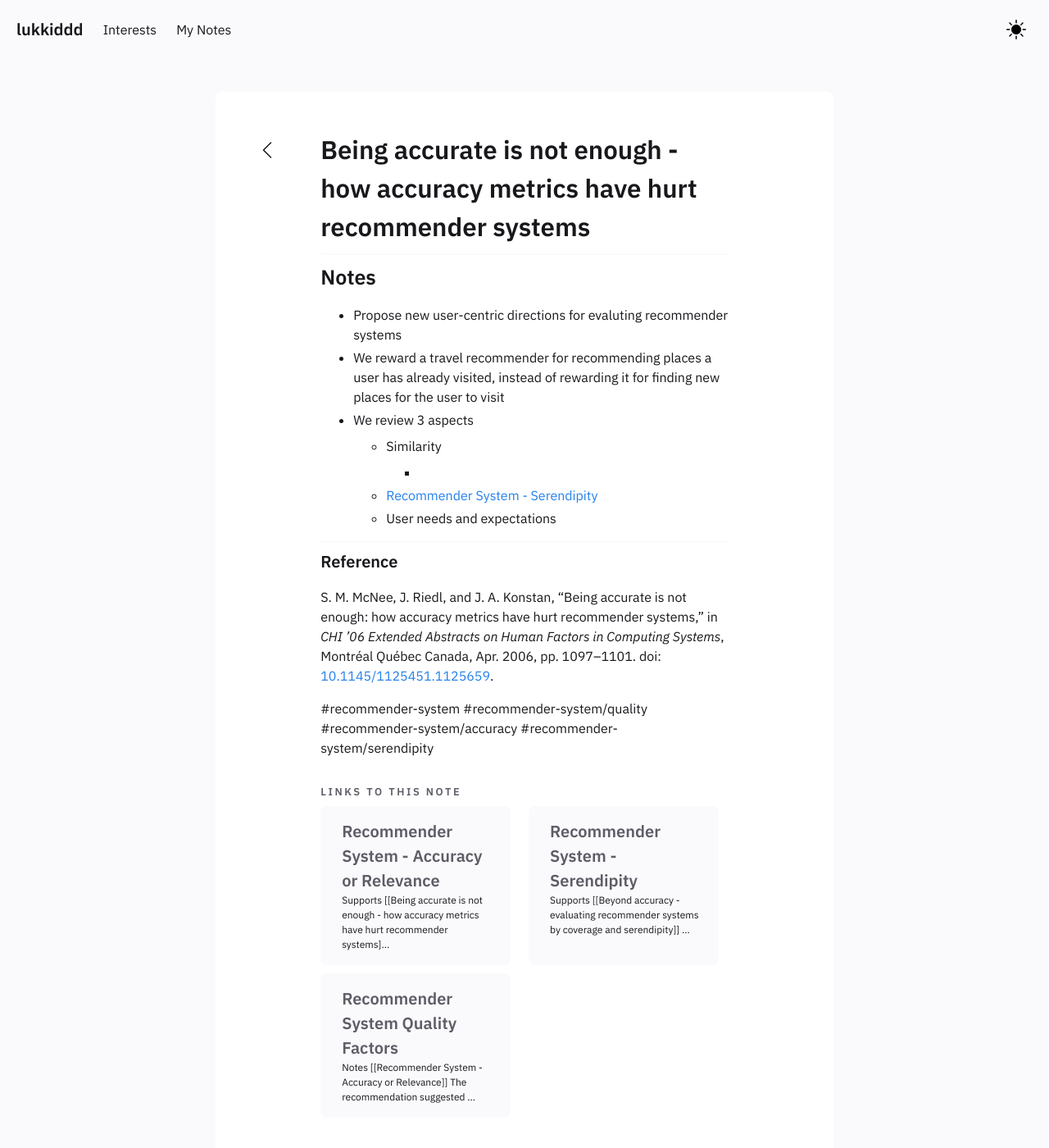
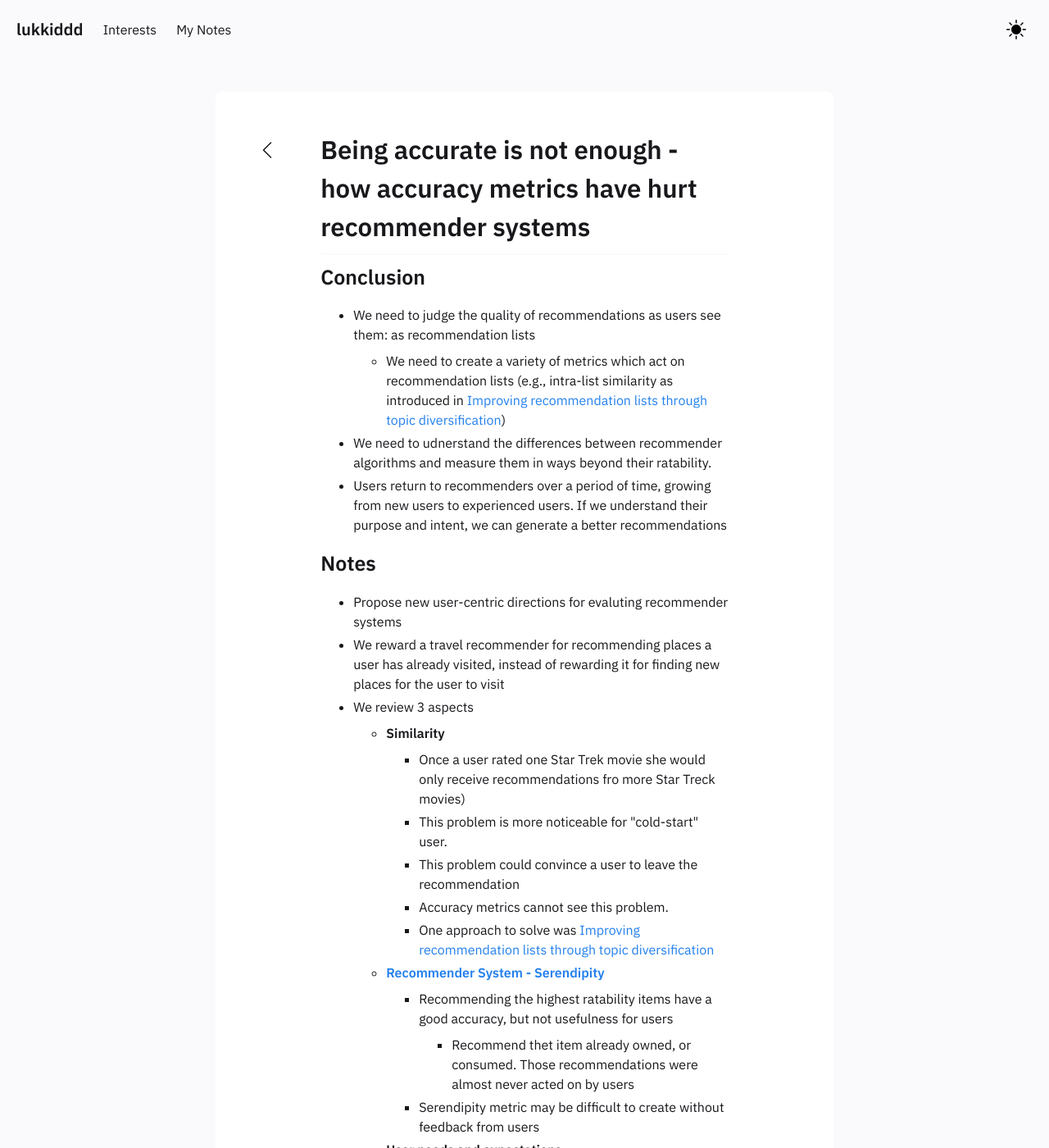
Before and after one commit to lukkiddd/lukkiddd.github.io, a Jekyll site: the page built from _notes/Public/Being accurate is not enough - how accuracy metrics have hurt recommender systems.md, in a window 1280 px wide and 1400 px high. Shown: the whole window at 82% size. Built offline with Jekyll 4.4.1, drawn with Linux system fonts in a browser that asks for light colours; some of the changed text lies outside the part shown.

Commit message:
Update notes on recommender system quality factors - accuracy

```diff
--- a/_notes/Public/Being accurate is not enough - how accuracy metrics have hurt recommender systems.md
+++ b/_notes/Public/Being accurate is not enough - how accuracy metrics have hurt recommender systems.md
@@ -5,14 +5,36 @@ date : 22-01-2022
 ---
 
 
+
+### Conclusion
+- We need to judge the quality of recommendations as users see them: as recommendation lists
+	- We need to create a variety of metrics which act on recommendation lists (e.g., intra-list similarity as introduced in [[Improving recommendation lists through topic diversification]])
+- We need to udnerstand the differences between recommender algorithms and measure them in ways beyond their ratability.
+- Users return to recommenders over a period of time, growing from new users to experienced users. If we understand their purpose and intent, we can generate a better recommendations
+
+
 ### Notes
 - Propose new user-centric directions for evaluting recommender systems
 - We reward a travel recommender for recommending places a user has already visited, instead of rewarding it for finding new places for the user to visit
 - We review 3 aspects
-	- Similarity
-		-
-	- [[Recommender System - Serendipity]]
-	- User needs and expectations
+	- **Similarity**
+		- Once a user rated one Star Trek movie she would only receive recommendations fro more Star Treck movies)
+		- This problem is more noticeable for "cold-start" user.
+		- This problem could convince a user to leave the recommendation
+		- Accuracy metrics cannot see this problem.
+		- One approach to solve was [[Improving recommendation lists through topic diversification]]
+	- **[[Recommender System - Serendipity]]**
+		- Recommending the highest ratability items have a good accuracy, but not usefulness for users
+			- Recommend thet item already owned, or consumed. Those recommendations were almost never acted on by users
+		- Serendipity metric may be difficult to create without feedback from users
+	- **User needs and expectations**
+		- New users have different needs from experienced user
+			- Highly ratable items - establish trust
+			- The choice of algorithm used for new users greatly affects the user experience
+				- [[Getting to know you - learning new user preference in recommender systems]]
+					- Suggest that popularity, item-item personalized can perform well for new users
+			- Differences in language and cultural background influenced user satisfaction
+
 
 
 ---
```
Also changed, not shown: _notes/Public/Getting to know you - learning new user preference in recommender systems.md (added, +29 -0 lines), _notes/Public/Improving recommendation lists through topic diversification.md (added, +32 -0 lines), _notes/Public/Recommender System Architecture.md (+1 -0 lines), _notes/Public/Recommender System Quality Factors.md (+1 -1 lines), assets/img/results-getting-to-know-you-learning-new-user-preference-in-recommender-system.png (added), assets/img/results-improving-recommendation-list-through-topic-diversification.png (added), 2 other files.
